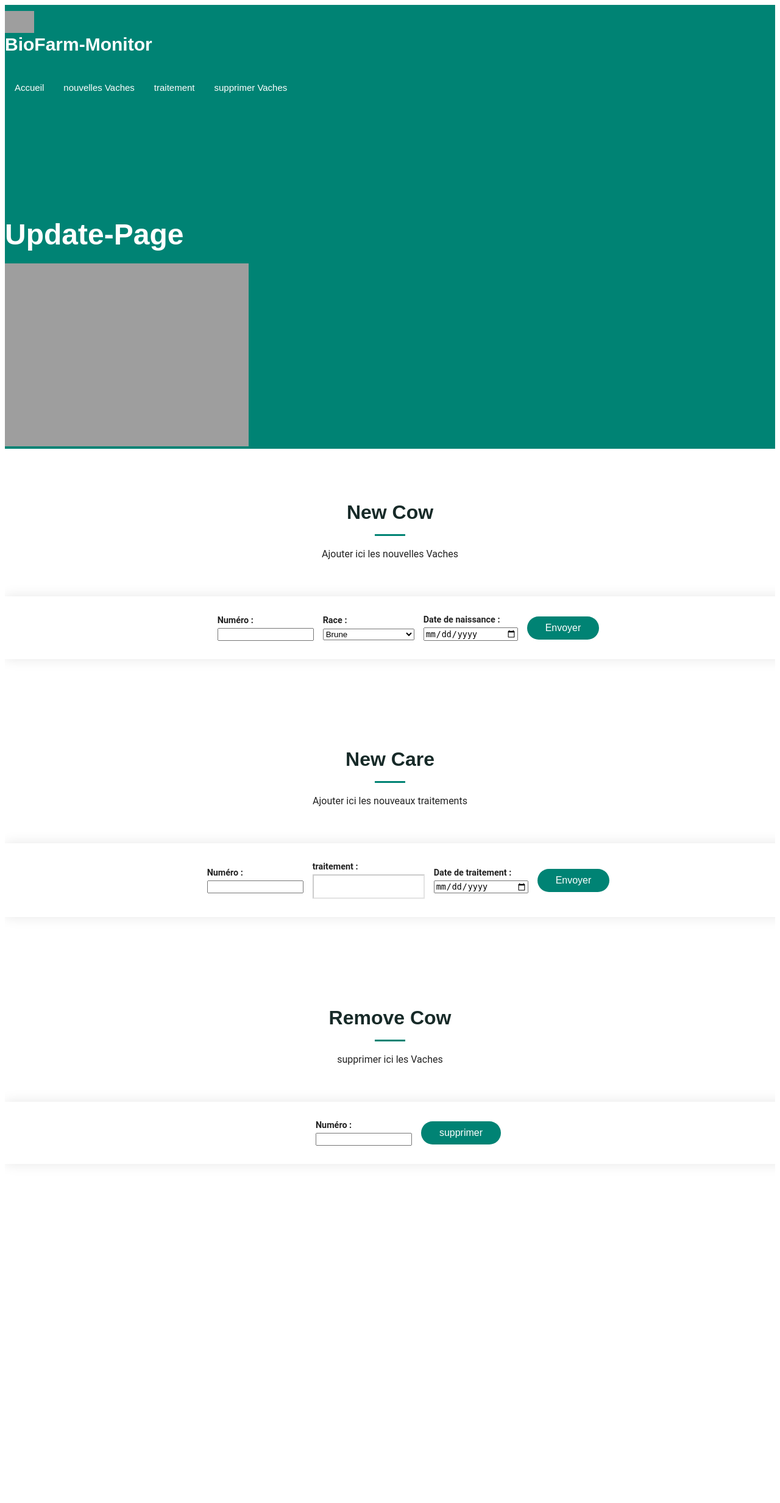
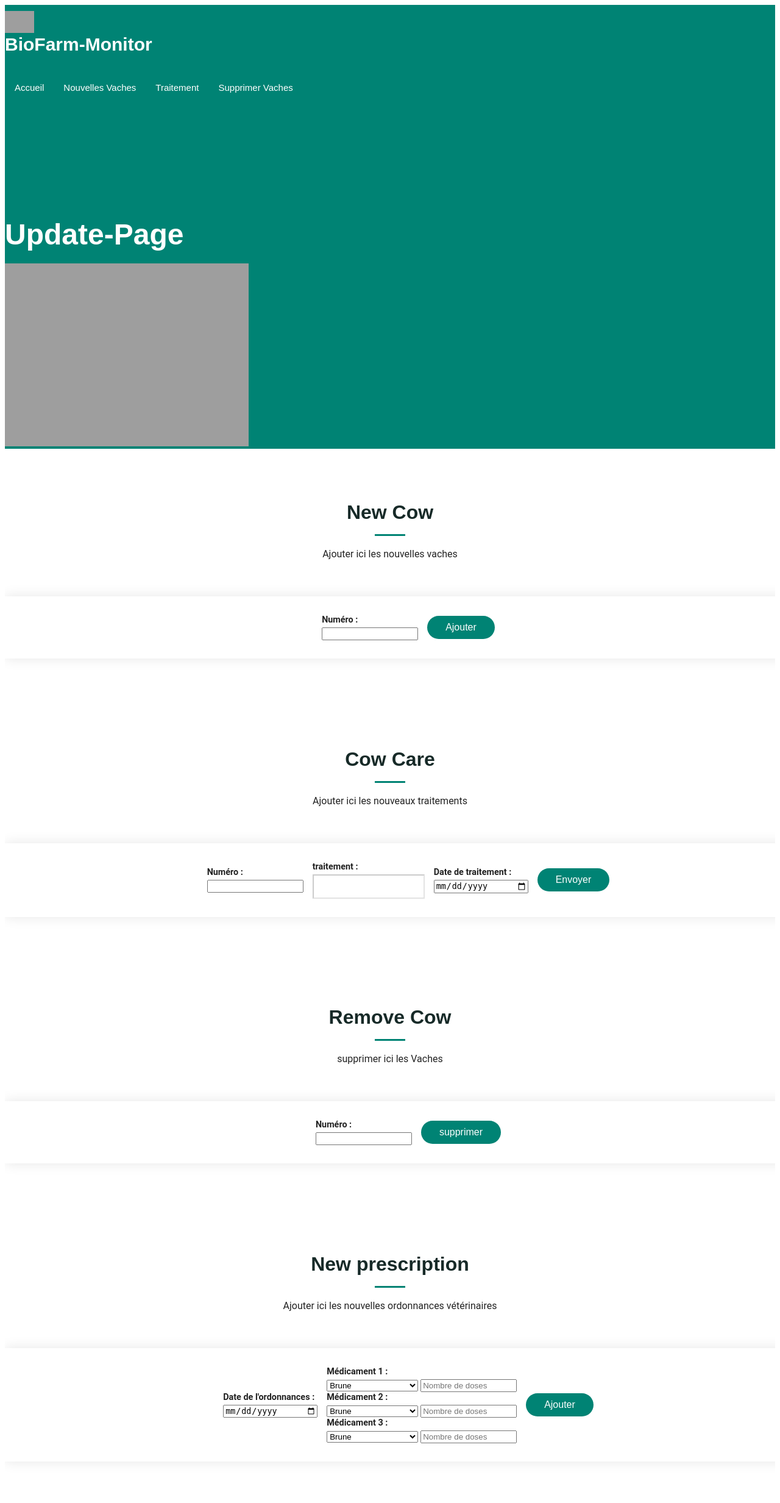
Before and after one commit to loann-des/BioFarm-Monitor, a Flask app: page / in a window 1280 px wide. Shown: the whole page at 61% size. Before the commit the page ends 1879 px from the top, so only its background shows below. Run offline with Flask 3, Linux system fonts and the light colour scheme; some libraries are stand-ins or nearby versions; grey boxes are pictures that could not be loaded.

Commit message:
add ordonances

```diff
--- a/web_app/templates/base.html
+++ b/web_app/templates/base.html
@@ -1,5 +1,5 @@
 <!doctype html>
-<html lang="en">
+<html lang="fr">
   <head>
     <!-- Required meta tags -->
     <meta charset="utf-8">
@@ -47,9 +47,9 @@
             <nav id="navmenu" class="navmenu">
               <ul>
                 <li><a href="/#hero" class="active">Accueil<br></a></li>
-                <li><a href="/#New_Cow">nouvelles Vaches</a></li>
-                <li><a href="/#Care">traitement</a></li>
-                <li><a href="/#Remove">supprimer Vaches</a></li>
+                <li><a href="/#New_Cow">Nouvelles Vaches</a></li>
+                <li><a href="/#Care">Traitement</a></li>
+                <li><a href="/#Remove">Supprimer Vaches</a></li>
                 <!--
                 <li><a href="/blog">Articles</a></li>
                 <li><a href="/#contact">Contact</a></li>
--- a/web_app/templates/upload.html
+++ b/web_app/templates/upload.html
@@ -8,9 +8,11 @@
 {% block content %}
   {% if anchor %}
     <script>
-  window.location.hash = "{{ anchor }}";
+      window.location.hash = '{{ anchor }}'
     </script>
   {% endif %}
+
+  <!-- Hero Section -->
   <section class="hero section accent-background">
     <div class="container position-relative">
       <div class="row gy-5 justify-content-between">
@@ -18,20 +20,11 @@
           <h2><span class="accent">Update-Page</span></h2>
 
           {% if success_message %}
-              <h2><span class="accent">
-                <div class="alert alert-success" role="alert">
-                  {{ success_message }}
-                </div>
-                </span></h2>
+            <h2><span class="accent"><div class="alert alert-success" role="alert">{{ success_message }}</div></span></h2>
           {% endif %}
           {% if error_message %}
-              <h2><span class="accent">
-                <div class="alert alert-danger" role="alert">
-                  {{ error_message }}
-                </div>
-                </span></h2>
+            <h2><span class="accent"><div class="alert alert-danger" role="alert">{{ error_message }}</div></span></h2>
           {% endif %}
-
         </div>
         <div class="col-lg-5 order-1 order-lg-2">
           <img src="{{ url_for('static', filename='images/logo2.png') }}" class="img-fluid" alt="" />
@@ -39,6 +32,7 @@
       </div>
     </div>
   </section>
+  <!-- End Hero Section -->
 
   <!-- New Cow Section -->
   <section id="New_Cow" class="contact section">
@@ -46,21 +40,13 @@
       <h2>New Cow</h2>
 
       {% if success_message_New_Cow %}
-    <h2>
-      <div class="alert alert-success" role="alert">
-        {{ success_message }}
-      </div>
-    </h2>
+        <h2><div class="alert alert-success" role="alert">{{ success_message }}</div></h2>
       {% endif %}
       {% if error_message_New_Cow %}
-    <h2>
-      <div class="alert alert-danger" role="alert">
-        {{ error_message }}
-      </div>
-    </h2>
+        <h2><div class="alert alert-danger" role="alert">{{ error_message }}</div></h2>
       {% endif %}
 
-    <p>Ajouter ici les nouvelles Vaches</p>
+      <p>Ajouter ici les nouvelles vaches</p>
     </div>
 
     <div class="container">
@@ -68,34 +54,16 @@
         <div class="col-lg-8">
           <form action="{{ url_for('upload_cow') }}" method="POST" enctype="multipart/form-data" class="php-email-form">
             <div class="row gy-4">
-
               <div class="col-md-6">
                 <label for="id" class="form-label">Numéro :</label>
-              <input type="number" name="id" id="id" class="form-control" required>
-            </div>
-
-            <div class="col-md-6">
-              <label for="race" class="form-label">Race :</label>
-              <select name="race" id="race" class="form-select" required>
-                <option value="Brune">Brune</option>
-                <option value="Holestine">Holestine</option>
-                <option value="Normande">Normande</option>
-                <option value="Other">Other</option>
-              </select>
-            </div>
-
-            <div class="col-md-6">
-              <label for="date_naissance" class="form-label">Date de naissance :</label>
-              <input type="date" name="date_naissance" id="date_naissance" class="form-control" required>
+                <input type="number" name="id" id="id" class="form-control" required />
               </div>
 
               <div class="col-md-12 text-center">
-              <button type="submit" class="btn btn-primary">Envoyer</button>
+                <button type="submit" class="btn btn-primary">Ajouter</button>
               </div>
-
             </div>
           </form>
-
         </div>
       </div>
     </div>
@@ -105,20 +73,12 @@
   <!-- New Care Section -->
   <section id="Care" class="contact section">
     <div class="container section-title">
-    <h2>New Care</h2>
+      <h2>Cow Care</h2>
       {% if success_message_New_Care %}
-    <h2>
-      <div class="alert alert-success" role="alert">
-        {{ success_message }}
-      </div>
-    </h2>
+        <h2><div class="alert alert-success" role="alert">{{ success_message }}</div></h2>
       {% endif %}
       {% if error_message_New_Care %}
-    <h2>
-      <div class="alert alert-danger" role="alert">
-        {{ error_message }}
-      </div>
-    </h2>
+        <h2><div class="alert alert-danger" role="alert">{{ error_message }}</div></h2>
       {% endif %}
       <p>Ajouter ici les nouveaux traitements</p>
     </div>
@@ -128,30 +88,26 @@
         <div class="col-lg-8">
           <form action="{{ url_for('update_care') }}" method="POST" enctype="multipart/form-data" class="php-email-form">
             <div class="row gy-4">
-
               <div class="col-md-6">
                 <label for="id" class="form-label">Numéro :</label>
-              <input type="number" name="id" id="id" class="form-control" required>
+                <input type="number" name="id" id="id" class="form-control" required />
               </div>
 
               <div class="col-md-6">
                 <label for="care_medic" class="form-label">traitement :</label>
-                <input type="text" name="care_medic" class="form-control" id="care_medic" required="">
-              </select>
+                <input type="text" name="care_medic" class="form-control" id="care_medic" required="" />
               </div>
 
               <div class="col-md-6">
                 <label for="care_date" class="form-label">Date de traitement :</label>
-              <input type="date" name="care_date" id="care_date" class="form-control" required>
+                <input type="date" name="care_date" id="care_date" class="form-control" required />
               </div>
 
               <div class="col-md-12 text-center">
                 <button type="submit" class="btn btn-primary">Envoyer</button>
               </div>
-
             </div>
           </form>
-
         </div>
       </div>
     </div>
@@ -163,18 +119,10 @@
     <div class="container section-title">
       <h2>Remove Cow</h2>
       {% if success_message_Remove %}
-    <h2>
-      <div class="alert alert-success" role="alert">
-        {{ success_message }}
-      </div>
-    </h2>
+        <h2><div class="alert alert-success" role="alert">{{ success_message }}</div></h2>
       {% endif %}
       {% if error_message_Remove %}
-    <h2>
-      <div class="alert alert-danger" role="alert">
-        {{ error_message }}
-      </div>
-    </h2>
+        <h2><div class="alert alert-danger" role="alert">{{ error_message }}</div></h2>
       {% endif %}
       <p>supprimer ici les Vaches</p>
     </div>
@@ -184,25 +132,96 @@
         <div class="col-lg-8">
           <form action="{{ url_for('remove_cow') }}" method="POST" enctype="multipart/form-data" class="php-email-form">
             <div class="row gy-4">
-
               <div class="col-md-6">
                 <label for="id" class="form-label">Numéro :</label>
-              <input type="number" name="id" id="id" class="form-control" required>
+                <input type="number" name="id" id="id" class="form-control" required />
               </div>
 
               <div class="col-md-12 text-center">
                 <button type="submit" class="btn btn-primary">supprimer</button>
               </div>
-
             </div>
           </form>
-
         </div>
       </div>
     </div>
   </section>
   <!-- End Remove cow Section -->
 
+  <!-- prescription Section -->
+  <section id="prescription" class="contact section">
+    <div class="container section-title">
+      <h2>New prescription</h2>
+      {% if success_message_prescription %}
+        <h2><div class="alert alert-success" role="alert">{{ success_message }}</div></h2>
+      {% endif %}
+      {% if error_message_prescription %}
+        <h2><div class="alert alert-danger" role="alert">{{ error_message }}</div></h2>
+      {% endif %}
+      <p>Ajouter ici les nouvelles ordonnances vétérinaires</p>
+    </div>
+
+    <div class="container">
+      <div class="row justify-content-center">
+        <div class="col-lg-8">
+          <form action="{{ url_for('add_prescription') }}" method="POST" enctype="multipart/form-data" class="php-email-form">
+            <div class="row gy-4">
+              <div class="col-md-6">
+                <label for="prescription_date" class="form-label">Date de l'ordonnances :</label>
+                <input type="date" name="prescription_date" id="prescription_date" class="form-control" required />
+              </div>
+
+              <div class="col-12"><!--TODO automatiser en boucle imbriquer-->
+                <label for="medic_1" class="form-label">Médicament 1 :</label>
+                <div class="row g-2 align-items-center mb-3">
+                  <div class="col-md-6">
+                    <select name="medic_1" id="medic_1" class="form-select" required>
+                      <option value="Brune">Brune</option>
+                      <option value="Holestine">Holestine</option>
+                      <option value="Normande">Normande</option>
+                      <option value="Other">Other</option>
+                    </select>
+                    <input type="number" name="medic_1_nb" id="medic_1_nb" class="form-control" required placeholder="Nombre de doses" />
+                  </div>
+                </div>
+
+                <label for="medic_2" class="form-label">Médicament 2 :</label>
+                <div class="row g-2 align-items-center mb-3">
+                  <div class="col-md-6">
+                    <select name="medic_2" id="medic_2" class="form-select" required>
+                      <option value="Brune">Brune</option>
+                      <option value="Holestine">Holestine</option>
+                      <option value="Normande">Normande</option>
+                      <option value="Other">Other</option>
+                    </select>
+                    <input type="number" name="medic_2_nb" id="medic_2_nb" class="form-control" required placeholder="Nombre de doses" />
+                  </div>
+                </div>
+
+                <label for="medic_3" class="form-label">Médicament 3 :</label>
+                <div class="row g-2 align-items-center mb-3">
+                  <div class="col-md-6">
+                    <select name="medic_3" id="medic_3" class="form-select" required>
+                      <option value="Brune">Brune</option>
+                      <option value="Holestine">Holestine</option>
+                      <option value="Normande">Normande</option>
+                      <option value="Other">Other</option>
+                    </select>
+                    <input type="number" name="medic_3_nb" id="medic_3_nb" class="form-control" required placeholder="Nombre de doses" />
+                  </div>
+                </div>
+              </div>
+
+              <div class="col-md-12 text-center">
+                <button type="submit" class="btn btn-primary">Ajouter</button>
+              </div>
+            </div>
+          </form>
+        </div>
+      </div>
+    </div>
+  </section>
+  <!-- End Remove cow Section -->
 {% endblock %}
 
 {% block JS %}
--- a/web_app/views.py
+++ b/web_app/views.py
@@ -77,3 +77,22 @@ def remove_cow() :
         lg.error(f"Erreur pendant l’upload : {e}")
         error_message = f"Erreur : {str(e)}"
         return render_template("upload.html", error_message=error_message, error_message_Remove=error_message, anchor="Remove")
+
+@app.route("/add_prescription", methods=["POST"])
+def add_prescription() :
+    from .models import remove_cow as rmc
+    try:
+        # Récupération des données du formulaire
+        id = int(request.form["id"])
+
+        lg.info(f"supresion de {id}...")
+
+        rmc(id=id)
+
+        success_message = f"{id} a été supprimée."
+        return render_template("upload.html", success_message=success_message, success_message_Remove=success_message,anchor="Remove" )
+
+    except Exception as e:
+        lg.error(f"Erreur pendant l’upload : {e}")
+        error_message = f"Erreur : {str(e)}"
+        return render_template("upload.html", error_message=error_message, error_message_Remove=error_message, anchor="Remove")
```
Also changed, not shown: web_app/models.py (+12 -0 lines), app.db. Lines whose indentation alone changed are shown as unchanged.
